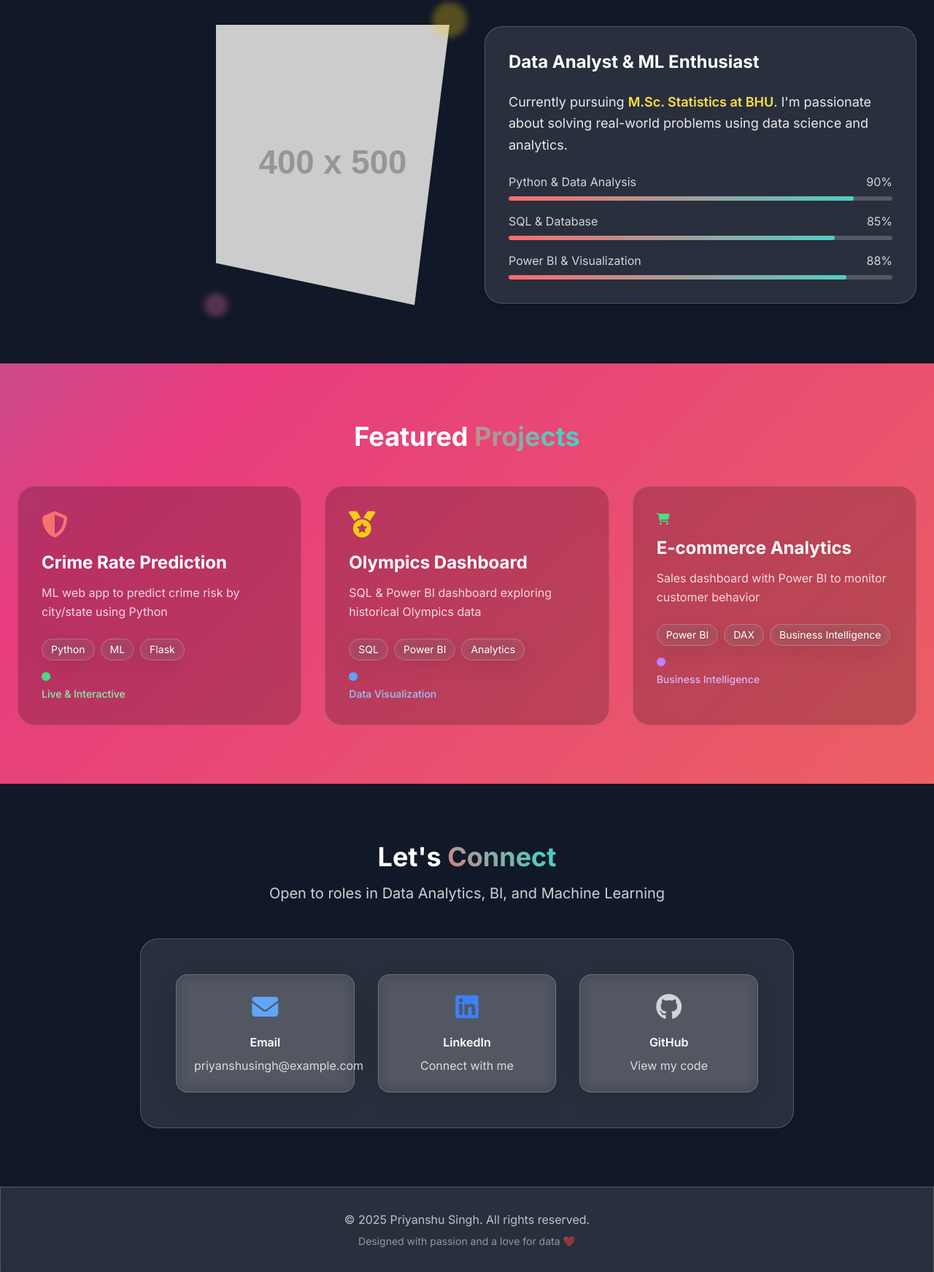
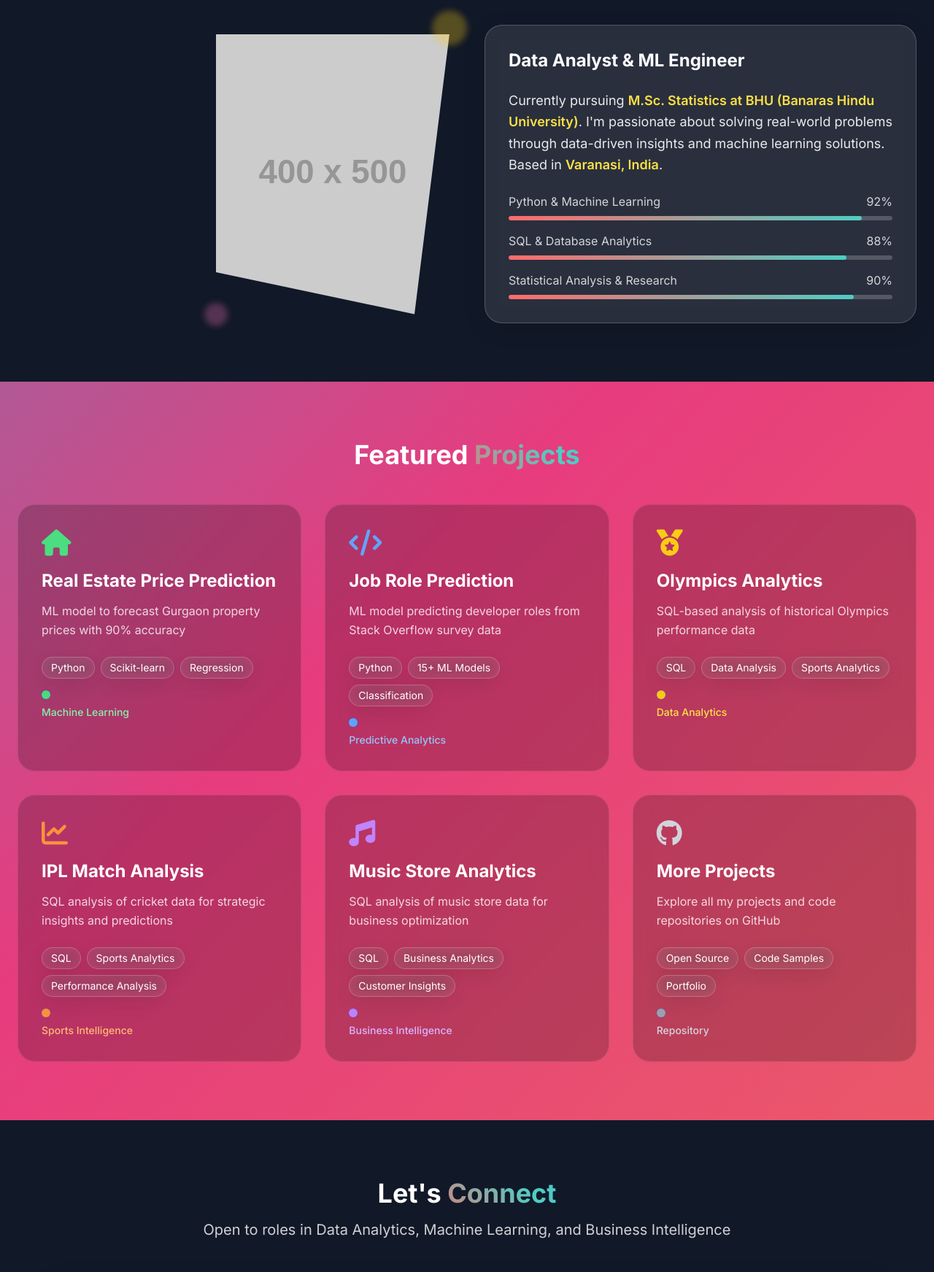
Before and after one commit to Priyanshusingh0725/portfolio, a plain HTML site: page index.html in a window 1280 px wide. Shown: the part 934-2677 px from the top of the page at 73% size. Drawn offline with nearby package versions, Linux system fonts and the light colour scheme; placeholder pictures from the web are drawn by us; animation ran at ten frames a second.

Commit message:
Updated portfolio files

```diff
--- a/index.html
+++ b/index.html
@@ -266,10 +266,10 @@
             Hi, I'm <span class="text-gradient">Priyanshu Singh</span>
           </h1>
           <div class="typewriter text-2xl md:text-3xl text-white mb-6 mx-auto" style="width: fit-content;">
-            Data Storyteller & ML Enthusiast
+            Data Analyst & Machine Learning Engineer
           </div>
           <p class="text-xl text-white/90 max-w-2xl mx-auto leading-relaxed">
-            I transform raw data into valuable insights using Python, SQL, Power BI & Machine Learning
+            I transform raw data into actionable insights using Python, SQL, Machine Learning & Advanced Analytics
           </p>
         </div>
 
@@ -328,39 +328,40 @@
         <!-- About Content -->
         <div class="reveal">
           <div class="glass p-8 rounded-3xl">
-            <h3 class="text-2xl font-bold text-white mb-6">Data Analyst & ML Enthusiast</h3>
+            <h3 class="text-2xl font-bold text-white mb-6">Data Analyst & ML Engineer</h3>
             <p class="text-white/90 text-lg leading-relaxed mb-6">
-              Currently pursuing <span class="text-yellow-300 font-semibold">M.Sc. Statistics at BHU</span>.
-              I'm passionate about solving real-world problems using data science and analytics.
+              Currently pursuing <span class="text-yellow-300 font-semibold">M.Sc. Statistics at BHU (Banaras Hindu University)</span>.
+              I'm passionate about solving real-world problems through data-driven insights and machine learning solutions.
+              Based in <span class="text-yellow-300 font-semibold">Varanasi, India</span>.
             </p>
 
             <!-- Skills Progress -->
             <div class="space-y-4">
               <div>
                 <div class="flex justify-between text-white/80 mb-2">
-                  <span>Python & Data Analysis</span>
-                  <span>90%</span>
+                  <span>Python & Machine Learning</span>
+                  <span>92%</span>
                 </div>
                 <div class="progress-bar">
-                  <div class="progress-fill" style="width: 90%; animation-delay: 0.5s;"></div>
+                  <div class="progress-fill" style="width: 92%; animation-delay: 0.5s;"></div>
                 </div>
               </div>
               <div>
                 <div class="flex justify-between text-white/80 mb-2">
-                  <span>SQL & Database</span>
-                  <span>85%</span>
+                  <span>SQL & Database Analytics</span>
+                  <span>88%</span>
                 </div>
                 <div class="progress-bar">
-                  <div class="progress-fill" style="width: 85%; animation-delay: 1s;"></div>
+                  <div class="progress-fill" style="width: 88%; animation-delay: 1s;"></div>
                 </div>
               </div>
               <div>
                 <div class="flex justify-between text-white/80 mb-2">
-                  <span>Power BI & Visualization</span>
-                  <span>88%</span>
+                  <span>Statistical Analysis & Research</span>
+                  <span>90%</span>
                 </div>
                 <div class="progress-bar">
-                  <div class="progress-fill" style="width: 88%; animation-delay: 1.5s;"></div>
+                  <div class="progress-fill" style="width: 90%; animation-delay: 1.5s;"></div>
                 </div>
               </div>
             </div>
@@ -381,57 +382,111 @@
 
       <div class="grid md:grid-cols-2 lg:grid-cols-3 gap-8">
         <!-- Project 1 -->
-        <div class="project-card glass-dark p-8 rounded-3xl reveal card-3d" onclick="showProjectDetails('Crime Rate Prediction', 'ML web app to predict crime risk by city/state using Python, Scikit-learn, and Flask. Features interactive maps and real-time predictions.')">
+        <div class="project-card glass-dark p-8 rounded-3xl reveal card-3d" onclick="showProjectDetails('Gurgaon Real Estate Price Prediction', 'Built ML model to forecast property prices with 90% accuracy using advanced regression techniques. Features comprehensive data analysis, feature engineering, and interactive visualization models including Linear Regression, Random Forest, and Gradient Boosting.')">
           <div class="mb-6">
-            <i class="fas fa-shield-alt text-4xl text-red-400 mb-4"></i>
-            <h3 class="text-2xl font-bold text-white mb-3">Crime Rate Prediction</h3>
-            <p class="text-white/80 leading-relaxed">ML web app to predict crime risk by city/state using Python</p>
+            <i class="fas fa-home text-4xl text-green-400 mb-4"></i>
+            <h3 class="text-2xl font-bold text-white mb-3">Real Estate Price Prediction</h3>
+            <p class="text-white/80 leading-relaxed">ML model to forecast Gurgaon property prices with 90% accuracy</p>
           </div>
 
           <div class="flex flex-wrap gap-2 mb-4">
             <span class="glass px-3 py-1 rounded-full text-sm text-white">Python</span>
-            <span class="glass px-3 py-1 rounded-full text-sm text-white">ML</span>
-            <span class="glass px-3 py-1 rounded-full text-sm text-white">Flask</span>
+            <span class="glass px-3 py-1 rounded-full text-sm text-white">Scikit-learn</span>
+            <span class="glass px-3 py-1 rounded-full text-sm text-white">Regression</span>
           </div>
 
           <div class="pulse-dot w-3 h-3 bg-green-400 rounded-full mb-2"></div>
-          <p class="text-green-300 text-sm font-medium">Live & Interactive</p>
+          <p class="text-green-300 text-sm font-medium">Machine Learning</p>
         </div>
 
         <!-- Project 2 -->
-        <div class="project-card glass-dark p-8 rounded-3xl reveal card-3d" onclick="showProjectDetails('Olympics Dashboard', 'Comprehensive SQL & Power BI dashboard exploring historical Olympics data with interactive visualizations and performance analytics.')">
+        <div class="project-card glass-dark p-8 rounded-3xl reveal card-3d" onclick="showProjectDetails('Developer Job Role Prediction', 'Predicted developer positions using Stack Overflow Developer Survey data with 15+ ML algorithms. Comprehensive data analysis to identify meaningful patterns and relationships in developer career progression and skill requirements.')">
+          <div class="mb-6">
+            <i class="fas fa-code text-4xl text-blue-400 mb-4"></i>
+            <h3 class="text-2xl font-bold text-white mb-3">Job Role Prediction</h3>
+            <p class="text-white/80 leading-relaxed">ML model predicting developer roles from Stack Overflow survey data</p>
+          </div>
+
+          <div class="flex flex-wrap gap-2 mb-4">
+            <span class="glass px-3 py-1 rounded-full text-sm text-white">Python</span>
+            <span class="glass px-3 py-1 rounded-full text-sm text-white">15+ ML Models</span>
+            <span class="glass px-3 py-1 rounded-full text-sm text-white">Classification</span>
+          </div>
+
+          <div class="pulse-dot w-3 h-3 bg-blue-400 rounded-full mb-2"></div>
+          <p class="text-blue-300 text-sm font-medium">Predictive Analytics</p>
+        </div>
+
+        <!-- Project 3 -->
+        <div class="project-card glass-dark p-8 rounded-3xl reveal card-3d" onclick="showProjectDetails('Olympics Data Analysis', 'Comprehensive SQL analysis of historical Olympics data spanning multiple editions. Delivered insights into historical performance patterns, athlete achievements, and medal distributions across countries and sports.')">
           <div class="mb-6">
             <i class="fas fa-medal text-4xl text-yellow-400 mb-4"></i>
-            <h3 class="text-2xl font-bold text-white mb-3">Olympics Dashboard</h3>
-            <p class="text-white/80 leading-relaxed">SQL & Power BI dashboard exploring historical Olympics data</p>
+            <h3 class="text-2xl font-bold text-white mb-3">Olympics Analytics</h3>
+            <p class="text-white/80 leading-relaxed">SQL-based analysis of historical Olympics performance data</p>
           </div>
 
           <div class="flex flex-wrap gap-2 mb-4">
             <span class="glass px-3 py-1 rounded-full text-sm text-white">SQL</span>
-            <span class="glass px-3 py-1 rounded-full text-sm text-white">Power BI</span>
-            <span class="glass px-3 py-1 rounded-full text-sm text-white">Analytics</span>
+            <span class="glass px-3 py-1 rounded-full text-sm text-white">Data Analysis</span>
+            <span class="glass px-3 py-1 rounded-full text-sm text-white">Sports Analytics</span>
           </div>
 
-          <div class="pulse-dot w-3 h-3 bg-blue-400 rounded-full mb-2"></div>
-          <p class="text-blue-300 text-sm font-medium">Data Visualization</p>
+          <div class="pulse-dot w-3 h-3 bg-yellow-400 rounded-full mb-2"></div>
+          <p class="text-yellow-300 text-sm font-medium">Data Analytics</p>
         </div>
 
-        <!-- Project 3 -->
-        <div class="project-card glass-dark p-8 rounded-3xl reveal card-3d" onclick="showProjectDetails('E-commerce Analytics', 'Advanced sales dashboard with Power BI to monitor customer behavior, sales trends, and business KPIs with real-time insights.')">
+        <!-- Project 4 -->
+        <div class="project-card glass-dark p-8 rounded-3xl reveal card-3d" onclick="showProjectDetails('IPL Match Analysis', 'Comprehensive SQL-based analysis of IPL cricket data including match outcomes, team strategies, player performance metrics. Generated insights for team optimization and match prediction models.')">
           <div class="mb-6">
-            <i class="fas fa-shopping-cart text-4ml text-green-400 mb-4"></i>
-            <h3 class="text-2xl font-bold text-white mb-3">E-commerce Analytics</h3>
-            <p class="text-white/80 leading-relaxed">Sales dashboard with Power BI to monitor customer behavior</p>
+            <i class="fas fa-chart-line text-4xl text-orange-400 mb-4"></i>
+            <h3 class="text-2xl font-bold text-white mb-3">IPL Match Analysis</h3>
+            <p class="text-white/80 leading-relaxed">SQL analysis of cricket data for strategic insights and predictions</p>
           </div>
 
           <div class="flex flex-wrap gap-2 mb-4">
-            <span class="glass px-3 py-1 rounded-full text-sm text-white">Power BI</span>
-            <span class="glass px-3 py-1 rounded-full text-sm text-white">DAX</span>
-            <span class="glass px-3 py-1 rounded-full text-sm text-white">Business Intelligence</span>
+            <span class="glass px-3 py-1 rounded-full text-sm text-white">SQL</span>
+            <span class="glass px-3 py-1 rounded-full text-sm text-white">Sports Analytics</span>
+            <span class="glass px-3 py-1 rounded-full text-sm text-white">Performance Analysis</span>
+          </div>
+
+          <div class="pulse-dot w-3 h-3 bg-orange-400 rounded-full mb-2"></div>
+          <p class="text-orange-300 text-sm font-medium">Sports Intelligence</p>
+        </div>
+
+        <!-- Project 5 -->
+        <div class="project-card glass-dark p-8 rounded-3xl reveal card-3d" onclick="showProjectDetails('Music Store Analysis', 'Advanced SQL analysis of digital music store database to understand customer purchasing patterns, optimize inventory, and provide data-driven business recommendations for revenue growth.')">
+          <div class="mb-6">
+            <i class="fas fa-music text-4xl text-purple-400 mb-4"></i>
+            <h3 class="text-2xl font-bold text-white mb-3">Music Store Analytics</h3>
+            <p class="text-white/80 leading-relaxed">SQL analysis of music store data for business optimization</p>
+          </div>
+
+          <div class="flex flex-wrap gap-2 mb-4">
+            <span class="glass px-3 py-1 rounded-full text-sm text-white">SQL</span>
+            <span class="glass px-3 py-1 rounded-full text-sm text-white">Business Analytics</span>
+            <span class="glass px-3 py-1 rounded-full text-sm text-white">Customer Insights</span>
           </div>
 
           <div class="pulse-dot w-3 h-3 bg-purple-400 rounded-full mb-2"></div>
           <p class="text-purple-300 text-sm font-medium">Business Intelligence</p>
+        </div>
+
+        <!-- GitHub Projects Link -->
+        <div class="project-card glass-dark p-8 rounded-3xl reveal card-3d" onclick="window.open('https://github.com/Priyanshusingh0725', '_blank')">
+          <div class="mb-6">
+            <i class="fab fa-github text-4xl text-gray-300 mb-4"></i>
+            <h3 class="text-2xl font-bold text-white mb-3">More Projects</h3>
+            <p class="text-white/80 leading-relaxed">Explore all my projects and code repositories on GitHub</p>
+          </div>
+
+          <div class="flex flex-wrap gap-2 mb-4">
+            <span class="glass px-3 py-1 rounded-full text-sm text-white">Open Source</span>
+            <span class="glass px-3 py-1 rounded-full text-sm text-white">Code Samples</span>
+            <span class="glass px-3 py-1 rounded-full text-sm text-white">Portfolio</span>
+          </div>
+
+          <div class="pulse-dot w-3 h-3 bg-gray-400 rounded-full mb-2"></div>
+          <p class="text-gray-300 text-sm font-medium">Repository</p>
         </div>
       </div>
     </div>
@@ -444,35 +499,62 @@
         <h2 class="text-4xl font-bold text-white mb-4">
           Let's <span class="text-gradient">Connect</span>
         </h2>
-        <p class="text-xl text-white/80 mb-12">Open to roles in Data Analytics, BI, and Machine Learning</p>
+        <p class="text-xl text-white/80 mb-12">Open to roles in Data Analytics, Machine Learning, and Business Intelligence</p>
       </div>
 
-      <div class="glass p-12 rounded-3xl max-w-4xl mx-auto reveal">
-        <div class="grid md:grid-cols-3 gap-8">
+      <div class="glass p-12 rounded-3xl max-w-6xl mx-auto reveal">
+        <div class="grid md:grid-cols-2 lg:grid-cols-3 gap-8">
           <!-- Email -->
-          <div class="group cursor-pointer" onclick="copyToClipboard('priyanshusingh@example.com')">
+          <div class="group cursor-pointer" onclick="copyToClipboard('priyanshusingh.bhu.stats26@gmail.com')">
             <div class="glass p-6 rounded-2xl hover:scale-105 transition-transform duration-300">
               <i class="fas fa-envelope text-4xl text-blue-400 mb-4 group-hover:scale-110 transition-transform"></i>
               <h3 class="text-white font-semibold mb-2">Email</h3>
-              <p class="text-white/80">priyanshusingh@example.com</p>
+              <p class="text-white/80 text-sm break-all">priyanshusingh.bhu.stats26@gmail.com</p>
+            </div>
+          </div>
+
+          <!-- Phone -->
+          <div class="group cursor-pointer" onclick="copyToClipboard('+91 7007139059')">
+            <div class="glass p-6 rounded-2xl hover:scale-105 transition-transform duration-300">
+              <i class="fas fa-phone text-4xl text-green-400 mb-4 group-hover:scale-110 transition-transform"></i>
+              <h3 class="text-white font-semibold mb-2">Phone</h3>
+              <p class="text-white/80">+91 7007139059</p>
             </div>
           </div>
 
           <!-- LinkedIn -->
-          <div class="group cursor-pointer" onclick="window.open('https://linkedin.com/in/priyanshu-singh', '_blank')">
+          <div class="group cursor-pointer" onclick="window.open('https://www.linkedin.com/in/priyanshu-singh-bhu', '_blank')">
             <div class="glass p-6 rounded-2xl hover:scale-105 transition-transform duration-300">
               <i class="fab fa-linkedin text-4xl text-blue-500 mb-4 group-hover:scale-110 transition-transform"></i>
               <h3 class="text-white font-semibold mb-2">LinkedIn</h3>
-              <p class="text-white/80">Connect with me</p>
+              <p class="text-white/80">Professional Network</p>
             </div>
           </div>
 
           <!-- GitHub -->
-          <div class="group cursor-pointer" onclick="window.open('https://github.com/priyanshu-singh', '_blank')">
+          <div class="group cursor-pointer" onclick="window.open('https://github.com/Priyanshusingh0725', '_blank')">
             <div class="glass p-6 rounded-2xl hover:scale-105 transition-transform duration-300">
               <i class="fab fa-github text-4xl text-gray-300 mb-4 group-hover:scale-110 transition-transform"></i>
               <h3 class="text-white font-semibold mb-2">GitHub</h3>
-              <p class="text-white/80">View my code</p>
+              <p class="text-white/80">Code Repository</p>
+            </div>
+          </div>
+
+          <!-- Portfolio Website -->
+          <div class="group cursor-pointer" onclick="scrollToSection('home')">
+            <div class="glass p-6 rounded-2xl hover:scale-105 transition-transform duration-300">
+              <i class="fas fa-globe text-4xl text-yellow-400 mb-4 group-hover:scale-110 transition-transform"></i>
+              <h3 class="text-white font-semibold mb-2">Portfolio</h3>
+              <p class="text-white/80">This Website</p>
+            </div>
+          </div>
+
+          <!-- Location -->
+          <div class="group">
+            <div class="glass p-6 rounded-2xl">
+              <i class="fas fa-map-marker-alt text-4xl text-red-400 mb-4"></i>
+              <h3 class="text-white font-semibold mb-2">Location</h3>
+              <p class="text-white/80">Varanasi, India</p>
             </div>
           </div>
         </div>
@@ -484,16 +566,16 @@
   <footer class="glass py-8 text-center">
     <div class="container mx-auto px-6">
       <p class="text-white/70">&copy; 2025 Priyanshu Singh. All rights reserved.</p>
-      <p class="text-white/50 text-sm mt-2">Designed with passion and a love for data ❤️</p>
+      <p class="text-white/50 text-sm mt-2">Designed with passion for data science and analytics ❤️</p>
     </div>
   </footer>
 
   <!-- Project Modal -->
   <div id="projectModal" class="fixed inset-0 bg-black/50 backdrop-blur-sm z-50 opacity-0 pointer-events-none transition-all duration-300">
     <div class="flex items-center justify-center min-h-screen p-6">
-      <div class="glass-dark p-8 rounded-3xl max-w-md w-full transform scale-90 transition-transform duration-300" id="modalContent">
+      <div class="glass-dark p-8 rounded-3xl max-w-lg w-full transform scale-90 transition-transform duration-300" id="modalContent">
         <h3 class="text-2xl font-bold text-white mb-4" id="modalTitle"></h3>
-        <p class="text-white/80 mb-6" id="modalDescription"></p>
+        <p class="text-white/80 mb-6 leading-relaxed" id="modalDescription"></p>
         <button onclick="closeModal()" class="glass px-6 py-2 rounded-full text-white hover:scale-105 transition-transform">
           Close
         </button>
@@ -590,7 +672,7 @@
         // Show success feedback
         const notification = document.createElement('div');
         notification.className = 'fixed top-4 right-4 glass text-white px-6 py-3 rounded-full z-50';
-        notification.textContent = 'Email copied to clipboard!';
+        notification.textContent = 'Copied to clipboard!';
         document.body.appendChild(notification);
 
         setTimeout(() => {
```
